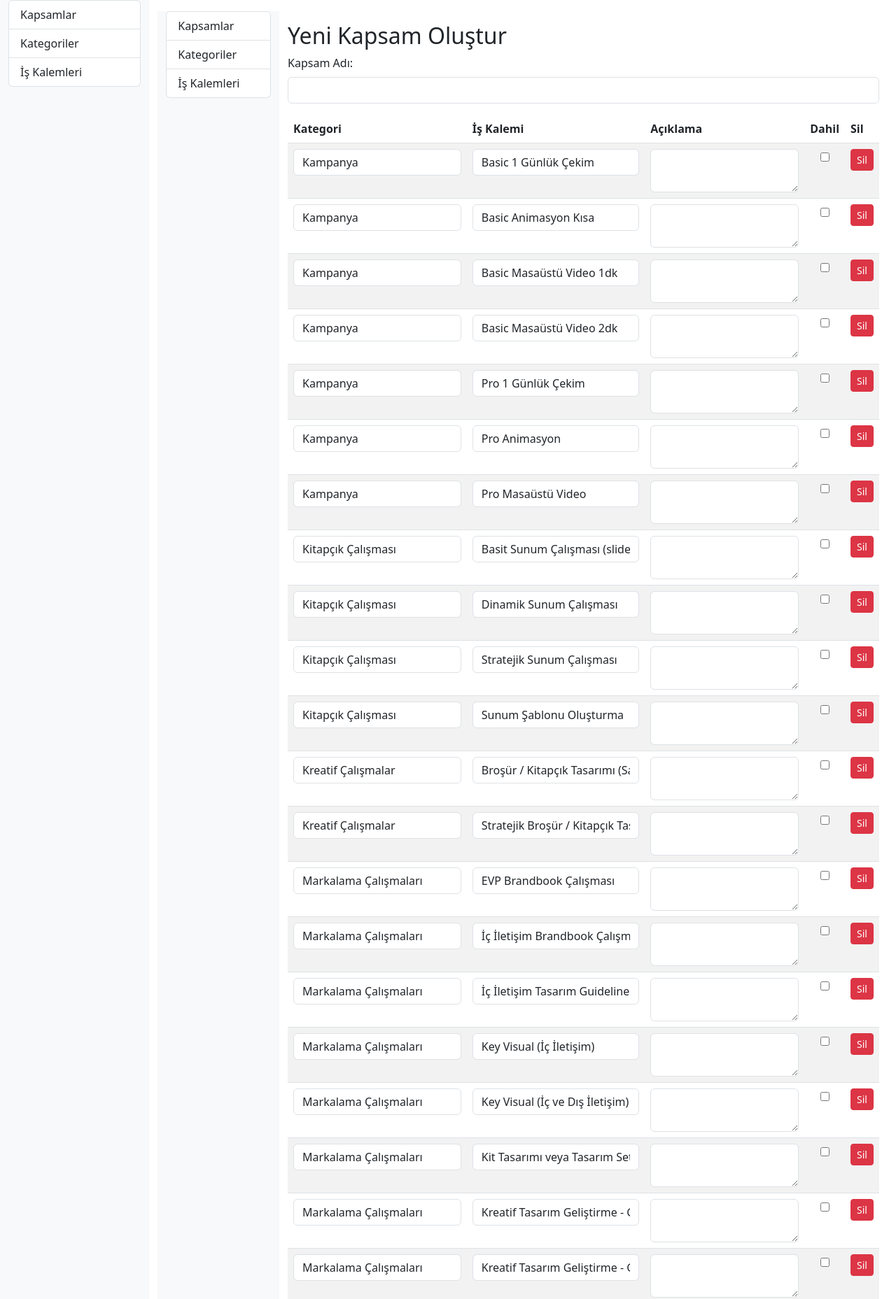
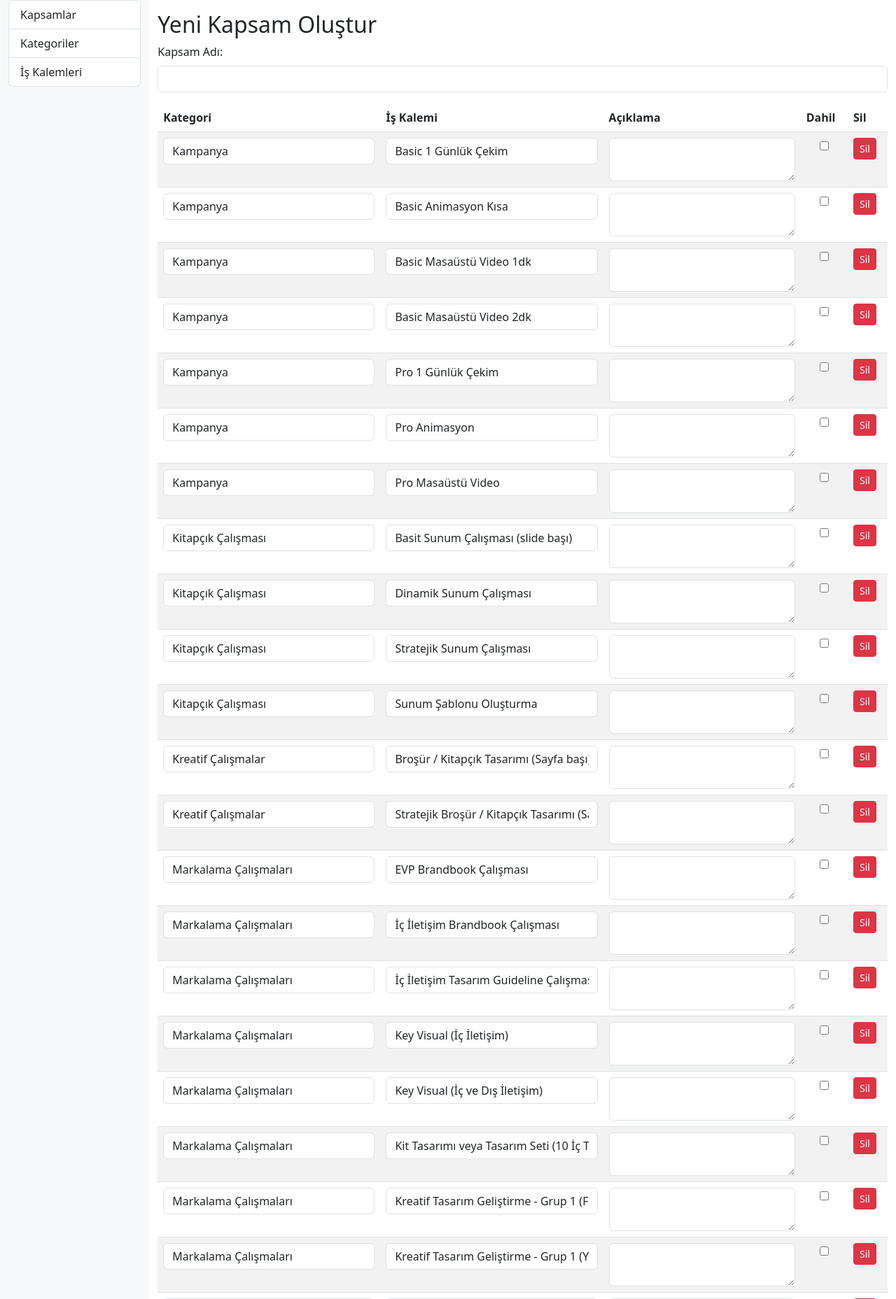
Before and after one commit to ahmetgon/teklif, a PHP site: page /index.php?page=kapsam_olustur in a window 1280 px wide. Shown: the top 1857 px of the page at 70% size. Run offline with PHP 8.4, Linux system fonts and the light colour scheme; data comes from the database, SQL or seed files in the repository; data that the repository does not hold is empty; some libraries are stand-ins or nearby versions.

Commit message:
Remove duplicated sidebar layout from scope form

```diff
--- a/kapsam_olustur.php
+++ b/kapsam_olustur.php
@@ -3,15 +3,7 @@ include 'db.php';
 $editId = isset($_GET['id']) ? intval($_GET['id']) : 0;
 $editing = $editId > 0;
 $title = $editing ? 'Kapsamı Düzenle' : 'Yeni Kapsam Oluştur';
-include 'header.php';
-?>
-<div class="row">
-    <div class="col-md-2 bg-light min-vh-100">
-        <?php include 'sidebar.php'; ?>
-    </div>
-    <div class="col-md-10 pt-3">
-        <?php
-        if ($_SERVER['REQUEST_METHOD'] == 'POST') {
+if ($_SERVER['REQUEST_METHOD'] == 'POST') {
             $scopeId   = isset($_POST['scope_id']) ? intval($_POST['scope_id']) : 0;
             $scopeName = $_POST['scope_name'];
             $rows      = $_POST['rows'] ?? [];
@@ -131,8 +123,6 @@ include 'header.php';
 
         <button type="submit" class="btn btn-success">Kaydet</button>
         </form>
-    </div>
-</div>
 <script>
 window.addEventListener('load', function(){
     let rowIndex = <?php echo count($items); ?>;
@@ -163,4 +153,3 @@ window.addEventListener('load', function(){
     });
 });
 </script>
-<?php include 'footer.php'; ?>
```
